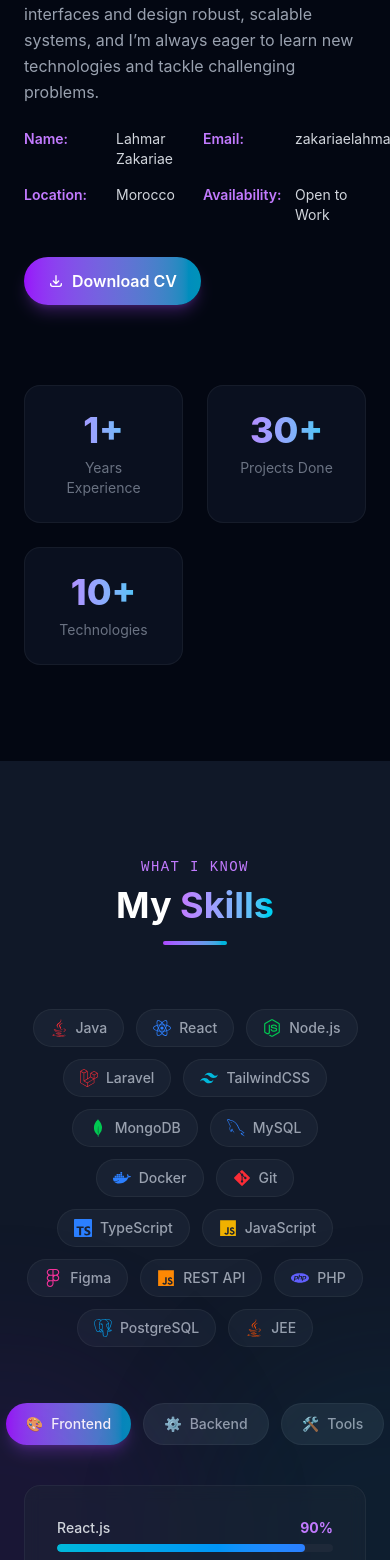
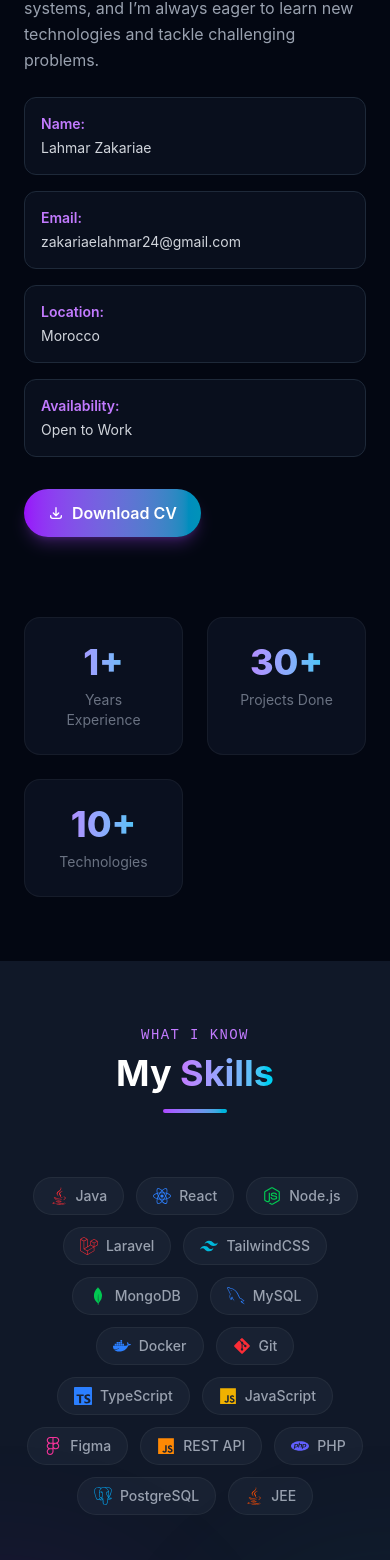
Before and after one commit to Lahmar22/portfolio, a React (Vite) app: page / in a window 390 px wide. Shown: the part 1868-3428 px from the top of the page. Built offline with nearby package versions, Linux system fonts and the light colour scheme; no server answers.

Commit message:
feat: updated the component for design mobile first

```diff
--- a/src/components/About.jsx
+++ b/src/components/About.jsx
@@ -9,7 +9,7 @@ const stats = [
 
 export default function About() {
   return (
-    <section id="about" className="py-24 bg-gray-950 relative overflow-hidden">
+    <section id="about" className="py-16 bg-gray-950 relative overflow-hidden">
       {/* Decorative blob */}
       <div className="absolute top-0 right-0 w-80 h-80 bg-purple-800/10 rounded-full blur-3xl" />
 
@@ -49,16 +49,24 @@ export default function About() {
             </p>
 
             {/* Info grid */}
-            <div className="grid grid-cols-2 gap-4 mb-8">
+            <div className="grid grid-cols-1 md:grid-cols-2 gap-4 mb-8">
               {[
                 { label: "Name", value: "Lahmar Zakariae" },
                 { label: "Email", value: "zakariaelahmar24@gmail.com" },
                 { label: "Location", value: "Morocco" },
                 { label: "Availability", value: "Open to Work" },
               ].map((item) => (
-                <div key={item.label} className="flex gap-3">
-                  <span className="text-purple-400 font-semibold text-sm min-w-20">{item.label}:</span>
-                  <span className="text-gray-300 text-sm">{item.value}</span>
+                <div
+                  key={item.label}
+                  className="flex flex-col sm:flex-row sm:items-center gap-1 sm:gap-3 bg-gray-900/50 p-4 rounded-xl border border-gray-800"
+                >
+                  <span className="text-purple-400 font-semibold text-sm">
+                    {item.label}:
+                  </span>
+
+                  <span className="text-gray-300 text-sm break-all">
+                    {item.value}
+                  </span>
                 </div>
               ))}
             </div>
--- a/src/components/Certificats.jsx
+++ b/src/components/Certificats.jsx
@@ -76,7 +76,7 @@ export default function Certificats() {
                 <a
                   href={cert.link}
                   target="_blank"
-                  className="inline-block px-5 py-2 rounded-full bg-gradient-to-r from-purple-500 to-cyan-500 text-white font-medium hover:opacity-90 transition"
+                  className="inline-block px-5 py-2 rounded-full bg-linear-to-r from-purple-500 to-cyan-500 text-white font-medium hover:opacity-90 transition"
                 >
                   View Certificate
                 </a>
--- a/src/components/Contact.jsx
+++ b/src/components/Contact.jsx
@@ -64,7 +64,7 @@ export default function Contact() {
   ];
 
   return (
-    <section id="contact" className="py-24 bg-gray-900 relative overflow-hidden">
+    <section id="contact" className="py-16 bg-gray-900 relative overflow-hidden">
       <div className="absolute top-0 left-1/2 -translate-x-1/2 w-200 h-64 bg-purple-800/10 rounded-full blur-3xl" />
 
       <div className="max-w-6xl mx-auto px-6">
--- a/src/components/Footer.jsx
+++ b/src/components/Footer.jsx
@@ -16,7 +16,7 @@ export default function Footer() {
 
           {/* Nav links */}
           <nav className="flex flex-wrap justify-center gap-6">
-            {["home", "about", "skills", "projects", "contact"].map((s) => (
+            {["home", "about", "skills", "projects", "certificats", "contact"].map((s) => (
               <a
                 key={s}
                 href={`#${s}`}
--- a/src/components/Navbar.jsx
+++ b/src/components/Navbar.jsx
@@ -6,6 +6,7 @@ const navLinks = [
   { label: "About", href: "#about" },
   { label: "Skills", href: "#skills" },
   { label: "Projects", href: "#projects" },
+  { label: "Certificats", href: "#certificats" },
   { label: "Contact", href: "#contact" },
 ];
 
--- a/src/components/Projects.jsx
+++ b/src/components/Projects.jsx
@@ -101,8 +101,7 @@ export default function Projects() {
       : projects.filter((p) => p.category === filter);
 
   return (
-    <section id="projects" className="py-24 bg-gray-950 relative overflow-hidden">
-      <div className="bottom-0 left-1/2 -translate-x-1/2 w-200 h-64 bg-purple-800/10 rounded-full blur-3xl" />
+    <section id="projects" className="py-16 bg-gray-950 relative overflow-hidden">
 
       <div className="max-w-6xl mx-auto px-6">
         {/* Header */}
--- a/src/components/Skills.jsx
+++ b/src/components/Skills.jsx
@@ -1,5 +1,5 @@
 import { useState, useEffect, useRef } from "react";
-import { FaLaravel, FaNodeJs, FaGitAlt, FaFigma, FaReact, FaJava, FaJs  } from "react-icons/fa";
+import { FaLaravel, FaNodeJs, FaGitAlt, FaFigma, FaReact, FaJava, FaJs } from "react-icons/fa";
 import { RiTailwindCssFill } from "react-icons/ri";
 import { SiMongodb, SiTypescript, SiPhp, SiPostgresql } from "react-icons/si";
 import { GrMysql, GrDocker } from "react-icons/gr";
@@ -100,7 +100,7 @@ export default function Skills() {
   }, [activeTab]);
 
   return (
-    <section id="skills" ref={sectionRef} className="py-24 bg-gray-900 relative overflow-hidden">
+    <section id="skills" ref={sectionRef} className="py-16 bg-gray-900 relative overflow-hidden">
       <div className="absolute top-1/2 -left-48 w-96 h-96 bg-purple-800/10 rounded-full blur-3xl" />
       <div className="absolute top-1/2 -right-48 w-96 h-96 bg-cyan-800/10 rounded-full blur-3xl" />
 
@@ -128,16 +128,17 @@ export default function Skills() {
         </div>
 
         {/* Tabs */}
-        <div className="flex justify-center gap-3 mb-10">
+        <div className="flex flex-wrap justify-center gap-3 mb-10 px-2">
           {skillCategories.map((cat, i) => (
             <button
               key={cat.name}
               onClick={() => setActiveTab(i)}
-              className={`flex items-center gap-2 px-5 py-2.5 rounded-full font-medium text-sm transition-all duration-300 ${
-                activeTab === i
+              className={`flex items-center justify-center gap-2 px-4 py-2.5 rounded-full font-medium text-sm transition-all duration-300
+        w-full sm:w-auto
+        ${activeTab === i
                   ? "bg-linear-to-r from-purple-600 to-cyan-600 text-white shadow-lg shadow-purple-500/25"
                   : "bg-gray-800 text-gray-400 hover:text-white hover:bg-gray-700 border border-white/5"
-              }`}
+                }`}
             >
               <span>{cat.icon}</span>
               {cat.name}
--- a/src/pages/Home.jsx
+++ b/src/pages/Home.jsx
@@ -5,6 +5,7 @@ import Skills from "../components/Skills";
 import Projects from "../components/Projects";
 import Contact from "../components/Contact";
 import Footer from "../components/Footer";
+import Certificats from "../components/Certificats";
 import { Analytics } from '@vercel/analytics/react';
 
 
@@ -16,6 +17,7 @@ export default function Home() {
       <About />
       <Skills />
       <Projects />
+      <Certificats />
       <Contact />
       <Footer />
 
```
